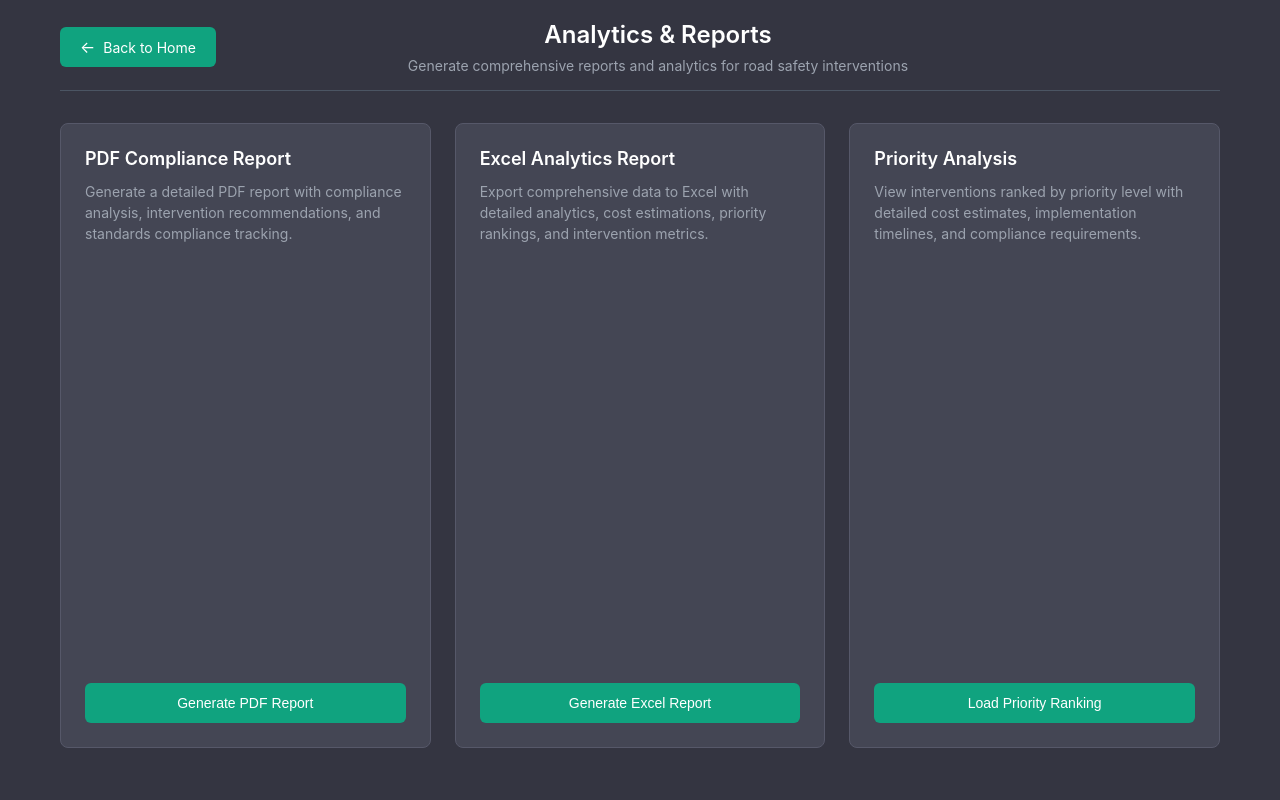
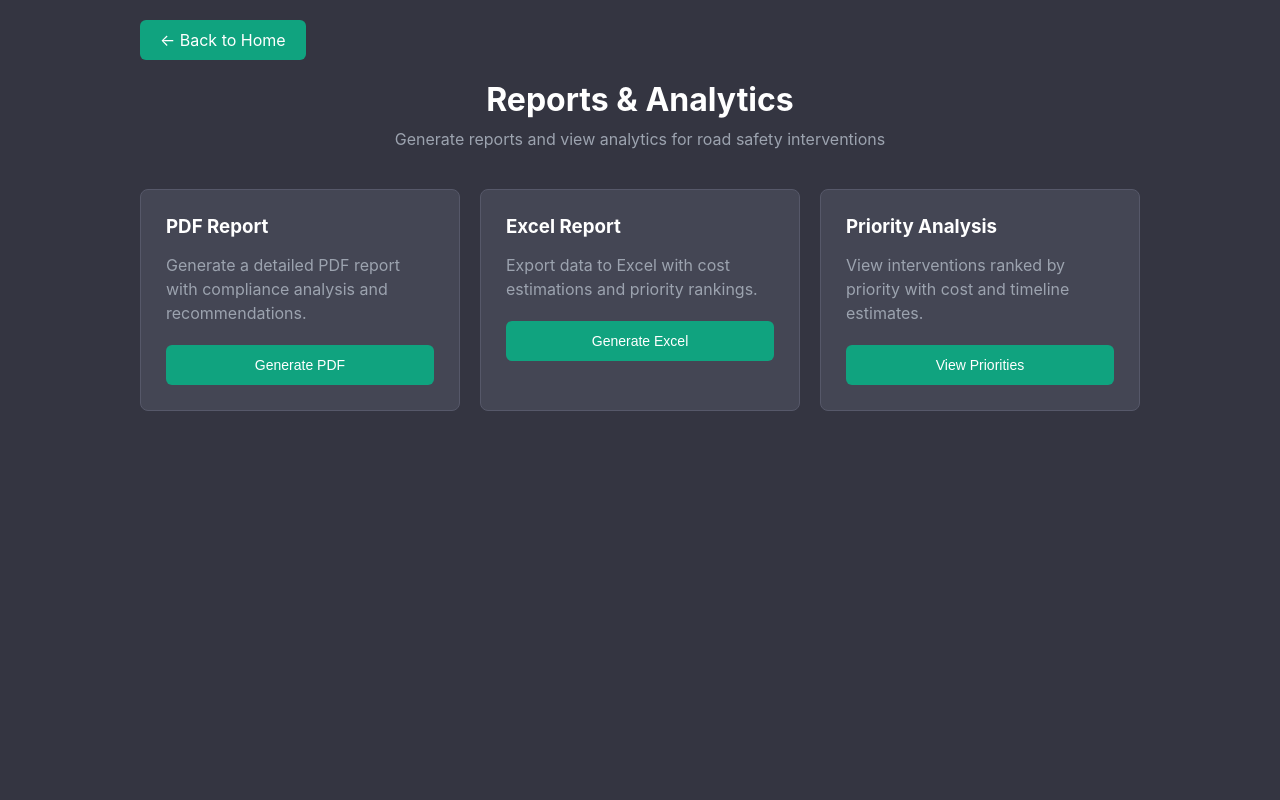
Before and after one commit to BitGladiator/Road_Safety_GPT, a Flask app: page /reports in a window 1280 px wide. Run offline with Flask 3, Linux system fonts and the light colour scheme.

Commit message:
Fixed UI bugs

```diff
--- a/templates/reports.html
+++ b/templates/reports.html
@@ -11,145 +11,87 @@
             box-sizing: border-box;
         }
 
-      :root {
-        --primary: #10a37f;
-        --primary-dark: #0d8c6c;
-        --primary-light: rgba(16, 163, 127, 0.1);
-        --bg-dark: #343541;
-        --bg-darker: #202123;
-        --bg-message: #444654;
-        --text-light: #ffffff;
-        --text-muted: #9ca3af;
-        --border: #4b5563;
-        --border-light: #565869;
-      }
-
         body {
             font-family: -apple-system, BlinkMacSystemFont, "Segoe UI", Roboto, sans-serif;
-        background: var(--bg-dark);
-        color: var(--text-light);
+            background: #343541;
+            color: white;
+            padding: 20px;
             min-height: 100vh;
         }
 
-      .reports-container {
-        max-width: 1200px;
+        .container {
+            max-width: 1000px;
             margin: 0 auto;
-        padding: 20px;
-        min-height: 100vh;
-        display: flex;
-        flex-direction: column;
-      }
-
-      /* Navigation Header */
-      .nav-header {
-        display: flex;
-        justify-content: space-between;
-        align-items: center;
-        margin-bottom: 32px;
-        padding-bottom: 16px;
-        border-bottom: 1px solid var(--border);
-        flex-wrap: wrap;
-        gap: 16px;
-      }
-
-      .back-button {
-        background: var(--primary);
-        color: white;
-        border: none;
-        padding: 10px 20px;
-        border-radius: 6px;
-        cursor: pointer;
-        font-size: 14px;
-        text-decoration: none;
-        display: inline-flex;
-        align-items: center;
-        gap: 8px;
-        transition: background-color 0.2s ease;
-        white-space: nowrap;
-      }
-
-      .back-button:hover {
-        background: var(--primary-dark);
-      }
-
-      .back-button::before {
-        content: "←";
-        font-size: 16px;
         }
 
         .header {
             text-align: center;
-        flex: 1;
-        min-width: 300px;
+            margin-bottom: 40px;
         }
 
-      .header h1 {
-        color: var(--text-light);
-        margin-bottom: 8px;
-        font-size: 24px;
-        font-weight: 600;
+        .back-button {
+            background: #10a37f;
+            color: white;
+            padding: 10px 20px;
+            border: none;
+            border-radius: 6px;
+            text-decoration: none;
+            display: inline-block;
+            margin-bottom: 20px;
         }
 
-      .header p {
-        color: var(--text-muted);
+        .back-button:hover {
+            background: #0d8c6c;
+        }
+
+        h1 {
+            color: white;
+            margin-bottom: 10px;
+        }
+
+        .subtitle {
+            color: #9ca3af;
+            margin-bottom: 30px;
+        }
+
+        .cards {
+            display: grid;
+            grid-template-columns: repeat(auto-fit, minmax(300px, 1fr));
+            gap: 20px;
+            margin-bottom: 40px;
+        }
+
+        .card {
+            background: #444654;
+            padding: 25px;
+            border-radius: 8px;
+            border: 1px solid #565869;
+        }
+
+        .card h3 {
+            margin-bottom: 15px;
+            color: white;
+        }
+
+        .card p {
+            color: #9ca3af;
+            margin-bottom: 20px;
+            line-height: 1.5;
+        }
+
+        .btn {
+            background: #10a37f;
+            color: white;
+            border: none;
+            padding: 12px 20px;
+            border-radius: 6px;
+            cursor: pointer;
+            width: 100%;
             font-size: 14px;
         }
 
-      .report-actions {
-        display: grid;
-        grid-template-columns: repeat(auto-fit, minmax(320px, 1fr));
-        gap: 24px;
-        margin-bottom: 32px;
-        flex: 1;
-      }
-
-      .report-card {
-        background: var(--bg-message);
-        padding: 24px;
-        border-radius: 8px;
-        border: 1px solid var(--border-light);
-        transition: all 0.2s ease;
-        display: flex;
-        flex-direction: column;
-        height: 100%;
-      }
-
-      .report-card:hover {
-        border-color: var(--primary);
-        background: rgba(16, 163, 127, 0.05);
-      }
-
-      .report-card h3 {
-        color: var(--text-light);
-        margin-bottom: 12px;
-        font-size: 18px;
-        font-weight: 600;
-      }
-
-      .report-card p {
-        color: var(--text-muted);
-        margin-bottom: 20px;
-        font-size: 14px;
-        line-height: 1.5;
-        flex: 1;
-      }
-
-      .btn {
-        background: var(--primary);
-        color: white;
-        border: none;
-        padding: 12px 24px;
-        border-radius: 6px;
-        cursor: pointer;
-        font-size: 14px;
-        font-weight: 500;
-        transition: background-color 0.2s ease;
-        width: 100%;
-        margin-top: auto;
-      }
-
         .btn:hover {
-        background: var(--primary-dark);
+            background: #0d8c6c;
         }
 
         .btn:disabled {
@@ -157,297 +99,136 @@
             cursor: not-allowed;
         }
 
+        .loading {
+            display: none;
+            justify-content: center;
+            align-items: center;
+            gap: 10px;
+            margin-top: 10px;
+            color: #9ca3af;
+        }
+
+        .loading.active {
+            display: flex;
+        }
+
+        .dot {
+            width: 6px;
+            height: 6px;
+            background: #10a37f;
+            border-radius: 50%;
+            animation: bounce 1.4s infinite ease-in-out;
+        }
+
+        .dot:nth-child(1) { animation-delay: -0.32s; }
+        .dot:nth-child(2) { animation-delay: -0.16s; }
+
+        @keyframes bounce {
+            0%, 80%, 100% { transform: scale(0.8); }
+            40% { transform: scale(1); }
+        }
+
         .priority-list {
-        background: var(--bg-message);
-        padding: 24px;
+            background: #444654;
+            padding: 25px;
             border-radius: 8px;
-        border: 1px solid var(--border-light);
-        margin-top: 24px;
+            border: 1px solid #565869;
         }
 
         .priority-list h3 {
-        color: var(--text-light);
             margin-bottom: 20px;
-        font-size: 18px;
-        font-weight: 600;
+            color: white;
         }
 
         .priority-item {
+            padding: 15px;
+            border-bottom: 1px solid #565869;
             display: flex;
             justify-content: space-between;
-        align-items: flex-start;
-        padding: 16px;
-        border-bottom: 1px solid var(--border-light);
-        gap: 16px;
+            align-items: center;
         }
 
         .priority-item:last-child {
             border-bottom: none;
         }
 
-      .priority-high {
-        border-left: 4px solid #dc3545;
-      }
-
-      .priority-medium {
-        border-left: 4px solid #fd7e14;
-      }
-
-      .priority-low {
-        border-left: 4px solid #198754;
-      }
-
-      .priority-content {
-        flex: 1;
-        min-width: 0;
-      }
-
-      .priority-content strong {
-        display: block;
-        margin-bottom: 4px;
-        color: var(--text-light);
-        font-size: 14px;
-      }
-
-      .priority-meta {
-        color: var(--text-muted);
-        font-size: 12px;
-      }
-
-      .priority-details {
-        text-align: right;
-        min-width: 120px;
-      }
+        .priority-high { border-left: 4px solid #dc3545; }
+        .priority-medium { border-left: 4px solid #fd7e14; }
+        .priority-low { border-left: 4px solid #198754; }
 
         .priority-badge {
-        padding: 6px 12px;
+            padding: 4px 12px;
             border-radius: 12px;
             font-size: 12px;
-        font-weight: 600;
-        display: inline-block;
-        margin-bottom: 8px;
-      }
-
-      .badge-high {
-        background: #dc3545;
+            font-weight: bold;
             color: white;
         }
 
-      .badge-medium {
-        background: #fd7e14;
-        color: white;
+        .badge-high { background: #dc3545; }
+        .badge-medium { background: #fd7e14; }
+        .badge-low { background: #198754; }
+
+        @media (max-width: 768px) {
+            .cards {
+                grid-template-columns: 1fr;
             }
 
-      .badge-low {
-        background: #198754;
-        color: white;
+            .container {
+                padding: 10px;
             }
-
-      .priority-info {
-        font-size: 12px;
-        color: var(--text-muted);
-      }
-
-      .loading {
-        display: none;
-        justify-content: center;
-        align-items: center;
-        gap: 12px;
-        margin: 16px 0;
-        padding: 12px;
-      }
-
-      .loading.active {
-        display: flex;
-      }
-
-      .dots {
-        display: flex;
-        gap: 4px;
-      }
-
-      .dot {
-        width: 6px;
-        height: 6px;
-        background: var(--primary);
-        border-radius: 50%;
-        animation: bounce 1.4s infinite ease-in-out;
-      }
-
-      .dot:nth-child(1) {
-        animation-delay: -0.32s;
-      }
-      .dot:nth-child(2) {
-        animation-delay: -0.16s;
-      }
-
-      @keyframes bounce {
-        0%, 80%, 100% {
-          transform: scale(0.8);
-        }
-        40% {
-          transform: scale(1);
-        }
-      }
-
-      /* Empty State */
-      .empty-state {
-        text-align: center;
-        color: var(--text-muted);
-        padding: 40px 20px;
-        font-size: 14px;
-      }
-
-      /* Responsive Design */
-      @media (max-width: 768px) {
-        .reports-container {
-          padding: 16px;
-        }
-
-        .nav-header {
-          flex-direction: column;
-          text-align: center;
-          gap: 16px;
-        }
-
-        .header {
-          min-width: auto;
-          order: -1;
-        }
-
-        .back-button {
-          align-self: flex-start;
-        }
-
-        .report-actions {
-          grid-template-columns: 1fr;
-          gap: 16px;
-        }
-
-        .report-card {
-          padding: 20px;
-        }
-
-        .priority-item {
-          flex-direction: column;
-          align-items: stretch;
-          gap: 12px;
-        }
-
-        .priority-details {
-          text-align: left;
-          display: flex;
-          justify-content: space-between;
-          align-items: center;
-        }
-
-        .priority-info {
-          text-align: right;
-        }
-      }
-
-      @media (max-width: 480px) {
-        .header h1 {
-          font-size: 20px;
-        }
-
-        .report-card {
-          padding: 16px;
-        }
-
-        .priority-list {
-          padding: 16px;
-        }
-
-        .priority-item {
-          padding: 12px;
-        }
-      }
-
-      /* Scrollbar */
-      body::-webkit-scrollbar {
-        width: 6px;
-      }
-
-      body::-webkit-scrollbar-thumb {
-        background: var(--border);
-        border-radius: 3px;
         }
     </style>
 </head>
 <body>
-    <div class="reports-container">
-      <!-- Navigation Header -->
-      <div class="nav-header">
-        <a href="/" class="back-button">Back to Home</a>
+    <div class="container">
+        <a href="/" class="back-button">← Back to Home</a>
+
         <div class="header">
-          <h1>Analytics & Reports</h1>
-          <p>Generate comprehensive reports and analytics for road safety interventions</p>
-        </div>
-        <div style="width: 120px;" class="header-spacer"></div>
+            <h1>Reports & Analytics</h1>
+            <p class="subtitle">Generate reports and view analytics for road safety interventions</p>
         </div>
 
-      <div class="report-actions">
-        <div class="report-card">
-          <h3>PDF Compliance Report</h3>
-          <p>
-            Generate a detailed PDF report with compliance analysis, intervention recommendations, and standards compliance tracking.
-          </p>
-          <button class="btn" onclick="generatePDFReport()">
-            Generate PDF Report
-          </button>
+        <div class="cards">
+            <div class="card">
+                <h3>PDF Report</h3>
+                <p>Generate a detailed PDF report with compliance analysis and recommendations.</p>
+                <button class="btn" onclick="generatePDFReport()">Generate PDF</button>
                 <div class="loading" id="pdfLoading">
-            <div class="dots">
                     <div class="dot"></div>
                     <div class="dot"></div>
                     <div class="dot"></div>
-            </div>
-            <span>Generating PDF report...</span>
+                    <span>Generating PDF...</span>
                 </div>
             </div>
 
-        <div class="report-card">
-          <h3>Excel Analytics Report</h3>
-          <p>
-            Export comprehensive data to Excel with detailed analytics, cost estimations, priority rankings, and intervention metrics.
-          </p>
-          <button class="btn" onclick="generateExcelReport()">
-            Generate Excel Report
-          </button>
+            <div class="card">
+                <h3>Excel Report</h3>
+                <p>Export data to Excel with cost estimations and priority rankings.</p>
+                <button class="btn" onclick="generateExcelReport()">Generate Excel</button>
                 <div class="loading" id="excelLoading">
-            <div class="dots">
                     <div class="dot"></div>
                     <div class="dot"></div>
                     <div class="dot"></div>
-            </div>
-            <span>Generating Excel report...</span>
+                    <span>Generating Excel...</span>
                 </div>
             </div>
 
-        <div class="report-card">
+            <div class="card">
                 <h3>Priority Analysis</h3>
-          <p>
-            View interventions ranked by priority level with detailed cost estimates, implementation timelines, and compliance requirements.
-          </p>
-          <button class="btn" onclick="loadPriorityRanking()">
-            Load Priority Ranking
-          </button>
+                <p>View interventions ranked by priority with cost and timeline estimates.</p>
+                <button class="btn" onclick="loadPriorityRanking()">View Priorities</button>
                 <div class="loading" id="priorityLoading">
-            <div class="dots">
                     <div class="dot"></div>
                     <div class="dot"></div>
                     <div class="dot"></div>
-            </div>
-            <span>Loading priority rankings...</span>
+                    <span>Loading...</span>
                 </div>
             </div>
         </div>
 
         <div class="priority-list" id="priorityList" style="display: none">
-        <h3>Intervention Priority Ranking</h3>
-        <div id="priorityContent" class="empty-state">
-          No priority data loaded. Click "Load Priority Ranking" to view interventions.
-        </div>
+            <h3>Priority Rankings</h3>
+            <div id="priorityContent"></div>
         </div>
     </div>
 
@@ -456,7 +237,7 @@
             const loading = document.getElementById("pdfLoading");
             const button = event.target;
 
-        loading.style.display = "flex";
+            loading.classList.add("active");
             button.disabled = true;
 
             try {
@@ -466,30 +247,20 @@
                     const blob = await response.blob();
                     const url = window.URL.createObjectURL(blob);
                     const a = document.createElement("a");
-            a.style.display = "none";
                     a.href = url;
-            a.download = `road_safety_report_${new Date()
-              .toISOString()
-              .slice(0, 16)
-              .replace(/[-:]/g, "")}.pdf`;
-            document.body.appendChild(a);
+                    a.download = `safety_report_${new Date().getTime()}.pdf`;
                     a.click();
                     window.URL.revokeObjectURL(url);
-            document.body.removeChild(a);
 
-            // Show success feedback
                     button.textContent = "✓ Downloaded";
-            setTimeout(() => {
-              button.textContent = "Generate PDF Report";
-            }, 2000);
+                    setTimeout(() => button.textContent = "Generate PDF", 2000);
                 } else {
-            const errorData = await response.json();
-            alert("Error: " + (errorData.error || "Failed to generate PDF report"));
+                    alert("Failed to generate PDF");
                 }
             } catch (error) {
-          alert("Error generating PDF report: " + error.message);
+                alert("Error: " + error.message);
             } finally {
-          loading.style.display = "none";
+                loading.classList.remove("active");
                 button.disabled = false;
             }
         }
@@ -498,7 +269,7 @@
             const loading = document.getElementById("excelLoading");
             const button = event.target;
 
-        loading.style.display = "flex";
+            loading.classList.add("active");
             button.disabled = true;
 
             try {
@@ -508,30 +279,20 @@
                     const blob = await response.blob();
                     const url = window.URL.createObjectURL(blob);
                     const a = document.createElement("a");
-            a.style.display = "none";
                     a.href = url;
-            a.download = `road_safety_analytics_${new Date()
-              .toISOString()
-              .slice(0, 16)
-              .replace(/[-:]/g, "")}.xlsx`;
-            document.body.appendChild(a);
+                    a.download = `safety_data_${new Date().getTime()}.xlsx`;
                     a.click();
                     window.URL.revokeObjectURL(url);
-            document.body.removeChild(a);
 
-            // Show success feedback
                     button.textContent = "✓ Downloaded";
-            setTimeout(() => {
-              button.textContent = "Generate Excel Report";
-            }, 2000);
+                    setTimeout(() => button.textContent = "Generate Excel", 2000);
                 } else {
-            const errorData = await response.json();
-            alert("Error: " + (errorData.error || "Failed to generate Excel report"));
+                    alert("Failed to generate Excel");
                 }
             } catch (error) {
-          alert("Error generating Excel report: " + error.message);
+                alert("Error: " + error.message);
             } finally {
-          loading.style.display = "none";
+                loading.classList.remove("active");
                 button.disabled = false;
             }
         }
@@ -539,71 +300,51 @@
         async function loadPriorityRanking() {
             const loading = document.getElementById("priorityLoading");
             const button = event.target;
-        const priorityList = document.getElementById("priorityList");
-        const priorityContent = document.getElementById("priorityContent");
+            const list = document.getElementById("priorityList");
+            const content = document.getElementById("priorityContent");
 
-        loading.style.display = "flex";
+            loading.classList.add("active");
             button.disabled = true;
-        priorityList.style.display = "none";
 
             try {
                 const response = await fetch("/api/analytics/priority-ranking");
                 const data = await response.json();
 
-          if (data.success && data.interventions && data.interventions.length > 0) {
-            priorityContent.innerHTML = data.interventions
-              .map(
-                (intervention) => `
+                if (data.success && data.interventions) {
+                    content.innerHTML = data.interventions.map(intervention => `
                         <div class="priority-item priority-${intervention.priority.toLowerCase()}">
-                    <div class="priority-content">
+                            <div>
                                 <strong>${intervention.intervention_name}</strong>
-                      <div class="priority-meta">
-                        ${intervention.category} • ${intervention.standard_code} ${intervention.clause}
+                                <div style="color: #9ca3af; font-size: 0.9em; margin-top: 5px;">
+                                    ${intervention.category} • ${intervention.standard_code}
                                 </div>
                             </div>
-                    <div class="priority-details">
+                            <div>
                                 <span class="priority-badge badge-${intervention.priority.toLowerCase()}">
                                     ${intervention.priority}
                                 </span>
-                      <div class="priority-info">
-                        <div>${intervention.estimated_cost}</div>
-                        <div>${intervention.timeline}</div>
+                                <div style="color: #9ca3af; font-size: 0.8em; margin-top: 5px;">
+                                    ${intervention.estimated_cost}
                                 </div>
                             </div>
                         </div>
-                `
-              )
-              .join("");
+                    `).join('');
 
-            priorityList.style.display = "block";
-
+                    list.style.display = 'block';
                     button.textContent = "✓ Loaded";
-            setTimeout(() => {
-              button.textContent = "Load Priority Ranking";
-            }, 2000);
+                    setTimeout(() => button.textContent = "View Priorities", 2000);
                 } else {
-            priorityContent.innerHTML = '<div class="empty-state">No intervention data available</div>';
-            priorityList.style.display = "block";
+                    content.innerHTML = '<div style="text-align: center; color: #9ca3af; padding: 20px;">No data available</div>';
+                    list.style.display = 'block';
                 }
             } catch (error) {
-          priorityContent.innerHTML = '<div class="empty-state">Error loading priority data</div>';
-          priorityList.style.display = "block";
-          alert("Error loading priority ranking: " + error.message);
+                content.innerHTML = '<div style="text-align: center; color: #9ca3af; padding: 20px;">Error loading data</div>';
+                list.style.display = 'block';
             } finally {
-          loading.style.display = "none";
+                loading.classList.remove("active");
                 button.disabled = false;
             }
         }
-
-      window.addEventListener('resize', function() {
-        const spacer = document.querySelector('.header-spacer');
-        if (window.innerWidth <= 768) {
-          spacer.style.display = 'none';
-        } else {
-          spacer.style.display = 'block';
-        }
-      });
-      window.dispatchEvent(new Event('resize'));
     </script>
 </body>
 </html>
```
Lines whose indentation alone changed are shown as unchanged.
